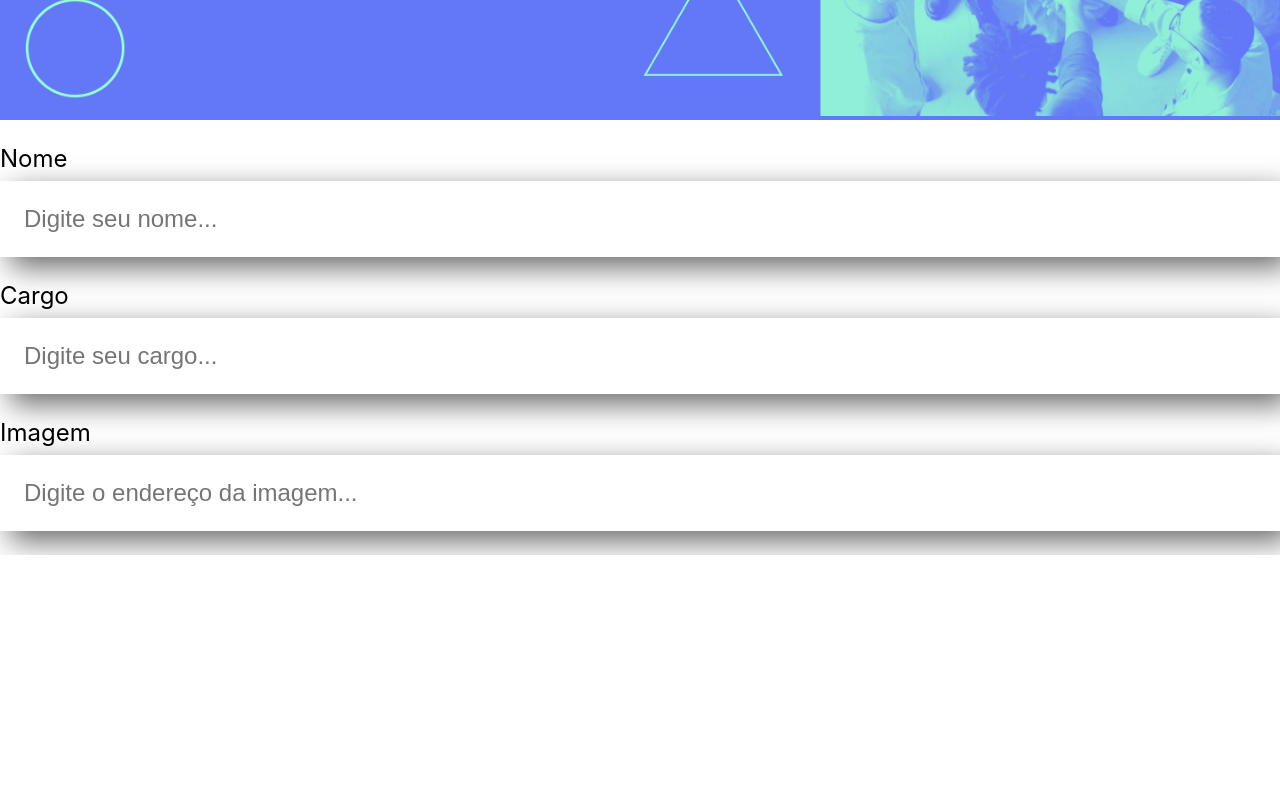
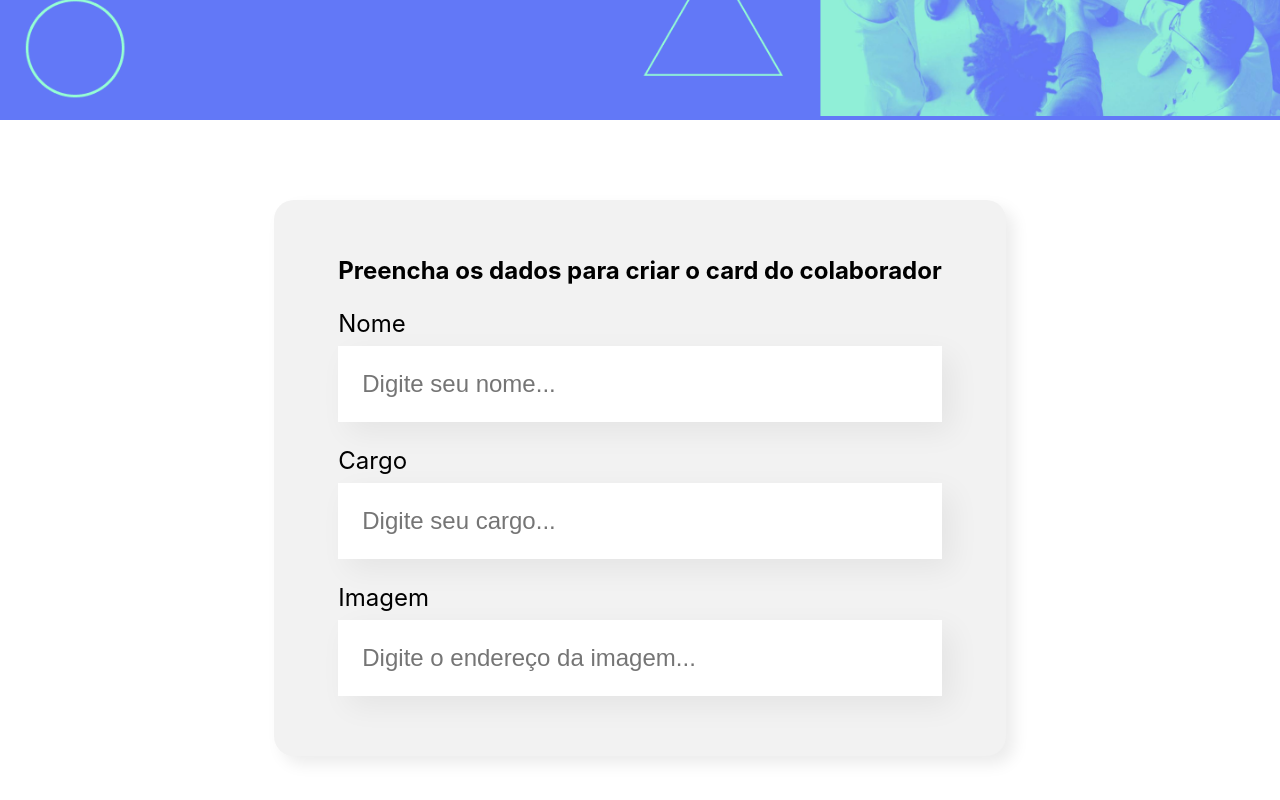
Before and after one commit to BCampanha/organo, a JavaScript app: page / in a window 1280 px wide. Shown: the part 378-1178 px from the top of the page. Before the commit the page ends 933 px from the top, so only its background shows below. Built offline with nearby package versions, Linux system fonts and the light colour scheme; the HTML template or start-up script is replaced by a standard one.

Commit message:
criando o formulário

```diff
--- a/src/App.js
+++ b/src/App.js
@@ -1,13 +1,11 @@
 import Banner from './componentes/Banner';
-import CampoTexto from './componentes/CampoTexto';
+import Formulario from './componentes/Formulario';
 
 function App() {
   return (
     <div className="App">
       <Banner/>
-      <CampoTexto label="Nome" placeholder="Digite seu nome"/>
-      <CampoTexto label="Cargo" placeholder="Digite seu cargo"/>
-      <CampoTexto label="Imagem" placeholder="Digite o endereço da imagem"/>
+      <Formulario/>
     </div>
   );
 }
--- a/src/componentes/CampoTexto/CampoTexto.css
+++ b/src/componentes/CampoTexto/CampoTexto.css
@@ -10,7 +10,7 @@
 
 .campo-texto input {
   background-color: #FFF;
-  box-shadow: 10px 10px 30px rgba(0,0,0,0.6);
+  box-shadow: 10px 10px 30px rgba(0,0,0,0.06);
   width: 100%;
   border: none;
   font-size: 24px;
--- /dev/null
+++ b/src/componentes/Formulario/Formulario.css
@@ -0,0 +1,13 @@
+.formulario {
+  display: flex;
+  justify-content: center;
+  margin: 80px 0;
+}
+
+.formulario form {
+  max-width: 80%;
+  background-color: #F2F2F2;
+  border-radius: 20px;
+  padding: 36px 64px;
+  box-shadow: 8px 8px 16px rgba(0,0,0,0.08);
+}
--- /dev/null
+++ b/src/componentes/Formulario/index.js
@@ -0,0 +1,17 @@
+import CampoTexto from '../CampoTexto'
+import './Formulario.css'
+
+const Formulario = () => {
+  return(
+    <section className='formulario'>
+      <form>
+        <h2>Preencha os dados para criar o card do colaborador</h2>
+        <CampoTexto label="Nome" placeholder="Digite seu nome"/>
+        <CampoTexto label="Cargo" placeholder="Digite seu cargo"/>
+        <CampoTexto label="Imagem" placeholder="Digite o endereço da imagem"/>
+      </form>
+    </section>
+  )
+}
+
+export default Formulario
```
